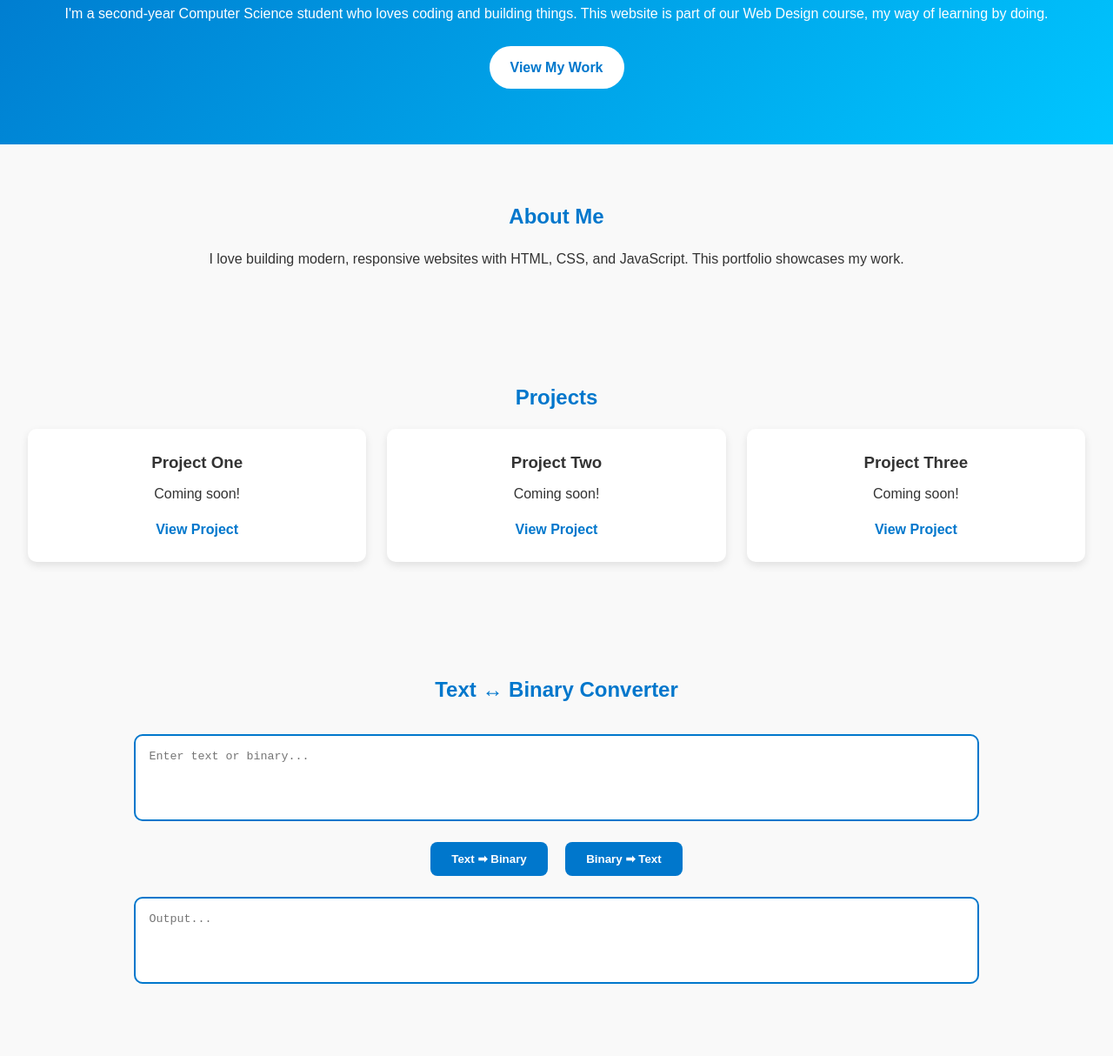
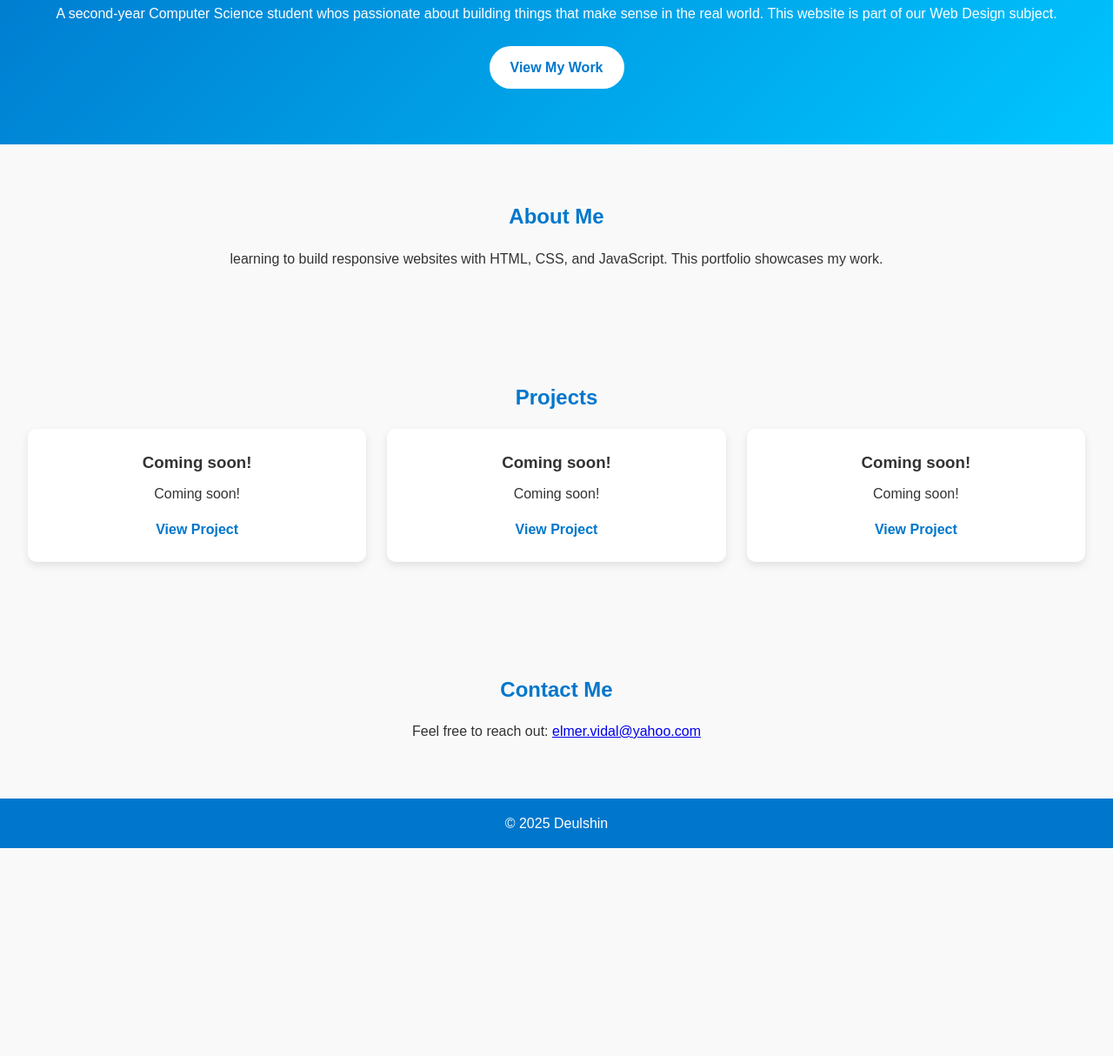
Before and after one commit to tippytaptip66/my-portfolio, a plain HTML site: page index.html in a window 1280 px wide. Shown: the part 141-1355 px from the top of the page at 87% size. After the commit the page ends 1116 px from the top, so only its background shows below. Drawn offline with Linux system fonts and the light colour scheme.

Commit message:
Update index.html

```diff
--- a/index.html
+++ b/index.html
@@ -1,4 +1,4 @@
-
+<!DOCTYPE html>
 <html lang="en">
 <head>
   <meta charset="UTF-8">
@@ -9,16 +9,16 @@
 <body>
 
   <header class="header">
-    <h1 class="typewriter">Hi, I'm <span class="highlight">Elmer Bacoro</span></h1>
-    <p class="fade-in delay">I'm a second-year Computer Science student who loves coding and building things. This website is part of our Web Design course, my way of learning by doing.</p>
+    <h1 class="fade-in">Hi, I'm <span class="highlight">Elmer Bacoro</span></h1>
+    <p class="fade-in delay">A second-year Computer Science student whos passionate about building things that make sense in the real world. This website is part of our Web Design subject.</p>
     <a href="#projects" class="btn fade-in delay2">View My Work</a>
   </header>
 
 
   <section id="about">
     <h2>About Me</h2>
-    <p class="fade-in">
-      I love building modern, responsive websites with HTML, CSS, and JavaScript.
+    <p>
+      learning to build responsive websites with HTML, CSS, and JavaScript.
       This portfolio showcases my work.
     </p>
   </section>
@@ -27,35 +27,25 @@
   <section id="projects">
     <h2>Projects</h2>
     <div class="projects-grid">
-      <div class="card hover-zoom">
-        <h3>Project One</h3>
-        <p>Coming soon! </p>
+      <div class="card">
+        <h3>Coming soon!</h3>
+        <p>Coming soon!</p>
         <a href="#" target="_blank">View Project</a>
       </div>
-      <div class="card hover-zoom">
-        <h3>Project Two</h3>
-        <p>Coming soon! </p>
+      <div class="card">
+        <h3>Coming soon!</h3>
+        <p>Coming soon!</p>
         <a href="#" target="_blank">View Project</a>
       </div>
-      <div class="card hover-zoom">
-        <h3>Project Three</h3>
-        <p>Coming soon! </p>
+      <div class="card">
+        <h3>Coming soon!</h3>
+        <p>Coming soon!</p>
         <a href="#" target="_blank">View Project</a>
       </div>
     </div>
   </section>
 
-  <section id="program">
-    <h2>Text ↔ Binary Converter</h2>
-    <textarea id="textInput" placeholder="Enter text or binary..."></textarea>
-    <div class="program-buttons">
-      <button onclick="textToBinary()">Text ➡ Binary</button>
-      <button onclick="binaryToText()">Binary ➡ Text</button>
-    </div>
-    <textarea id="output" placeholder="Output..." readonly></textarea>
-  </section>
-
-
+  <!-- Contact -->
   <section id="contact">
     <h2>Contact Me</h2>
     <p>Feel free to reach out: <a href="mailto:elmer.vidal@yahoo.com">elmer.vidal@yahoo.com</a></p>
```
